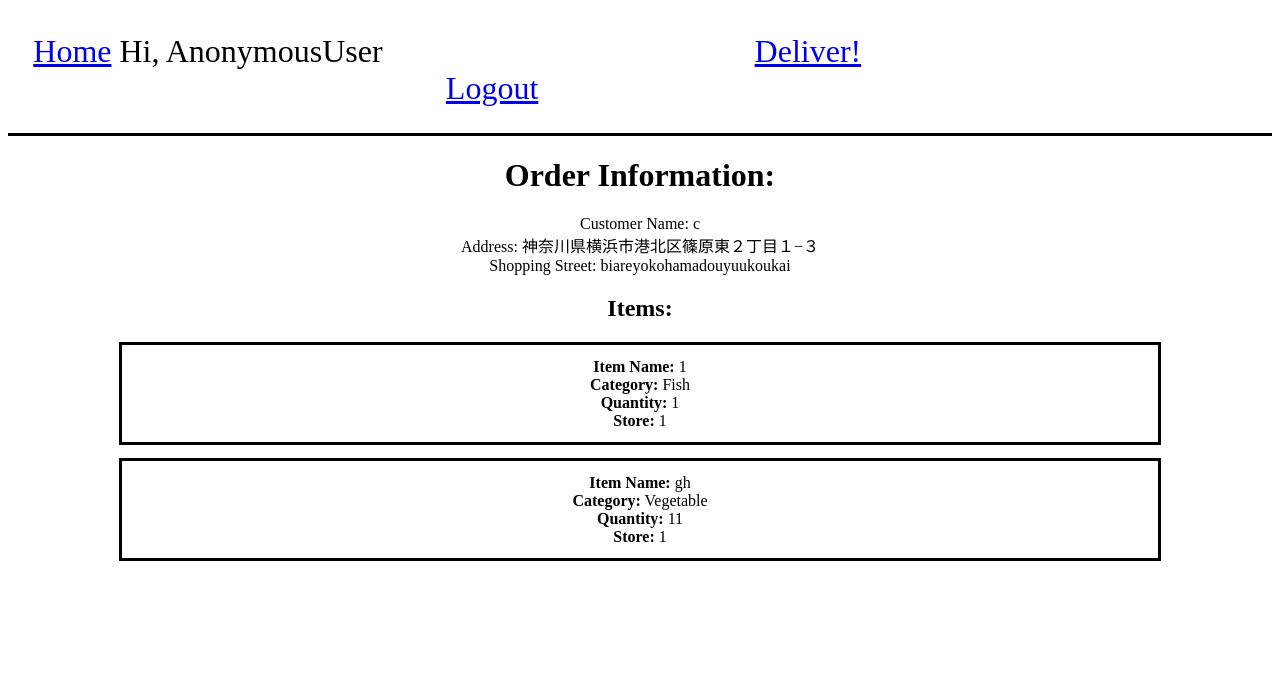
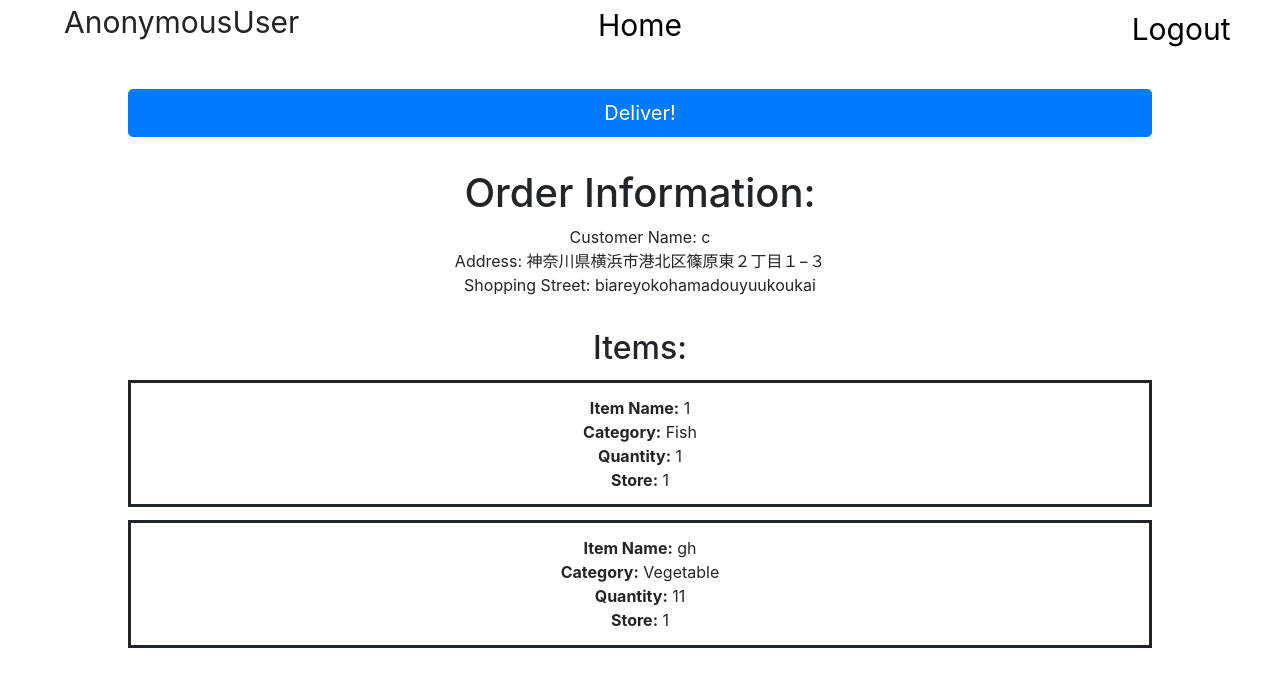
Before and after one commit to Indian0803/Yocalshops, a Django app: template yocalshops/templates/yocalshops/helper_details.html in a window 1280 px wide. Shown: the top 687 px of the page. Run offline with Django 3.2, Linux system fonts and the light colour scheme; the template is opened without the code that fills it: values that come from a table or form of the project are taken from there, others are empty; data comes from the database, SQL or seed files in the repository; both versions use the stored data as it was after the commit; some libraries are stand-ins or nearby versions.

Commit message:
basic layout

```diff
--- a/yocalshops/templates/yocalshops/helper_details.html
+++ b/yocalshops/templates/yocalshops/helper_details.html
@@ -2,8 +2,22 @@
 <html lang="en">
     <head>
         <title>{{customer.name}}'s Order</title>
+        <link rel="stylesheet" href="https://maxcdn.bootstrapcdn.com/bootstrap/4.0.0/css/bootstrap.min.css" integrity="sha384-Gn5384xqQ1aoWXA+058RXPxPg6fy4IWvTNh0E263XmFcJlSAwiGgFAW/dAiS6JXm" crossorigin="anonymous">
     </head>
     <body style = "background: white">
+        <div class="top">
+            {{ request.user }}
+        </div>
+        <a  class="btn btn-lg btn-block" href="{% url 'helper_home' %}" style = "text-align: center; font-size: 30px; transform: translateY(-10%);" role="button">Home</a>
+
+        <div class="logout">
+            <a href="{% url 'logout' %}" style="float: right; font-size: 30px; transform: translateY(-125%)translateX(-50%); ">Logout</a>
+        </div>
+
+        <div class="button">
+            <a href="{% url 'helper_delivery' customer.id %}" class="btn btn-primary btn-lg btn-block bg-primary text-white">Deliver!</a>
+        </div>
+
         <script>
             getLocation();
 
@@ -22,13 +36,6 @@
                 localStorage.setItem("lng", lng);
             }
         </script>
-        <div class="top">
-            <header style="font-size: 200%;">
-                <a href="{% url 'helper_home' %}">Home</a> Hi, {{ request.user }}
-                <a style="margin-left:30%;" href="{% url 'helper_delivery' customer.id %}">Deliver!</a>
-                <a href="{% url 'logout' %}", style="margin-left:34%;">Logout</a>
-            </header>
-        </div>
 
         <div class="order">
             <h1 class="orderhead">Order Information:</h1>
@@ -55,17 +62,43 @@
         </div>
     </body>
     <style>
-        .top{padding: 2% 2%;
-        border-bottom-style: outset;
-        border-color: black;
-        background-color: white;}
-
+        * {
+            margin: auto;
+        }
+        .top{
+            font-size: 30px;
+            position: absolute;
+            top:0;
+            left: 5%;
+            float: left;
+        }
+        .logout{
+            text-align: right;
+            font-size: 30px;
+        }
+        a:link {
+            color: black;
+            background-color: transparent;
+            text-decoration: none;
+        }
+        a:visited {
+            color: black;
+            background-color: transparent;
+            text-decoration: none;
+        }
+        .button{
+                text-align:center;
+                width:80%;
+                margin-top:2%;
+        }
         .order{
             text-align:center;
+            margin-top: 2.5%;
         }
 
         .items{
             text-align:center;
+            margin-top:2.5%
         }
 
         .item{
@@ -75,5 +108,6 @@
             margin-top:1%;
             border: solid;
         }
+
     </style>
 </html>
```
Also changed, not shown: yocalshops/templates/yocalshops/helper_delivery.html (+23 -25 lines), db.sqlite3.
